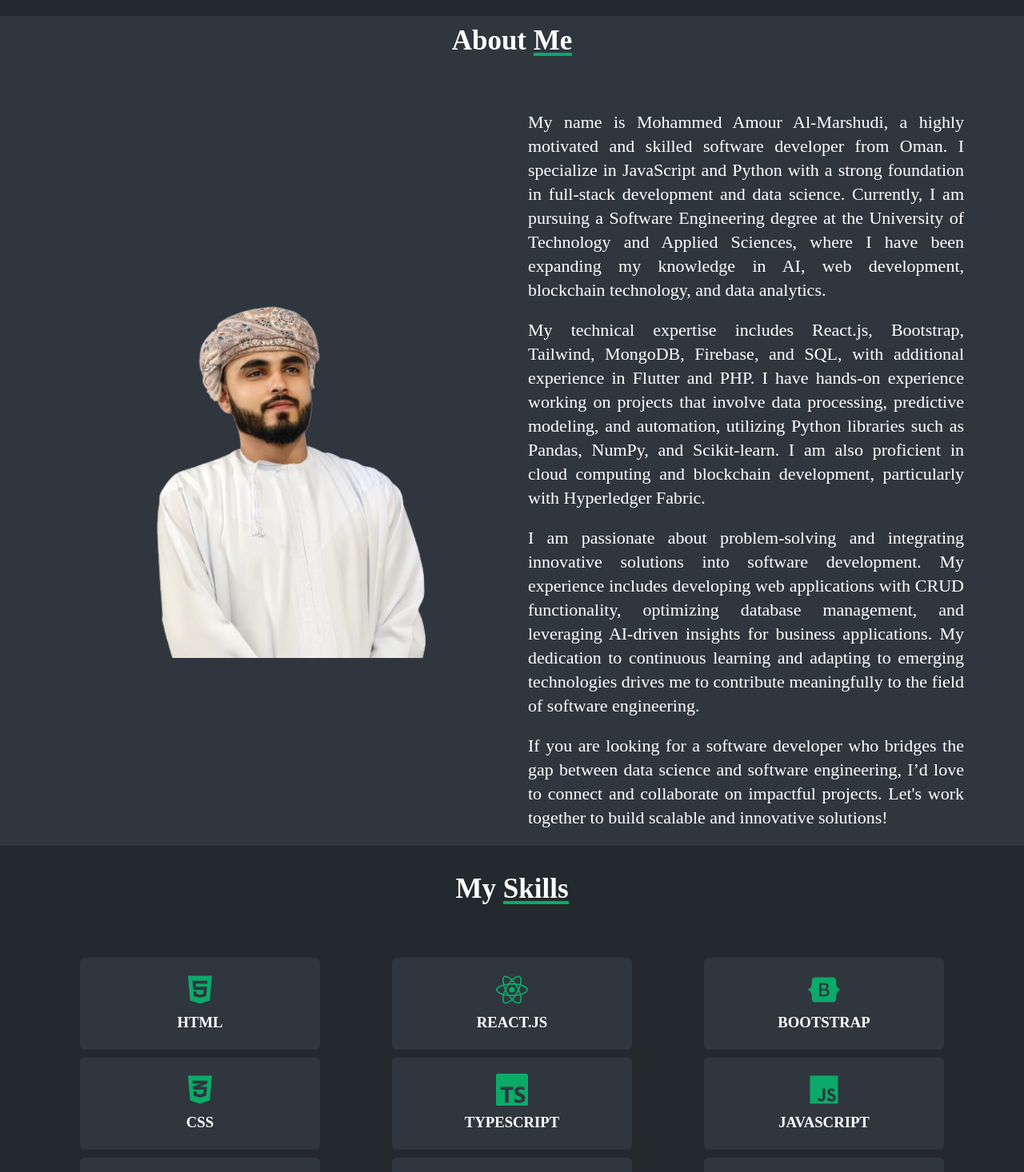
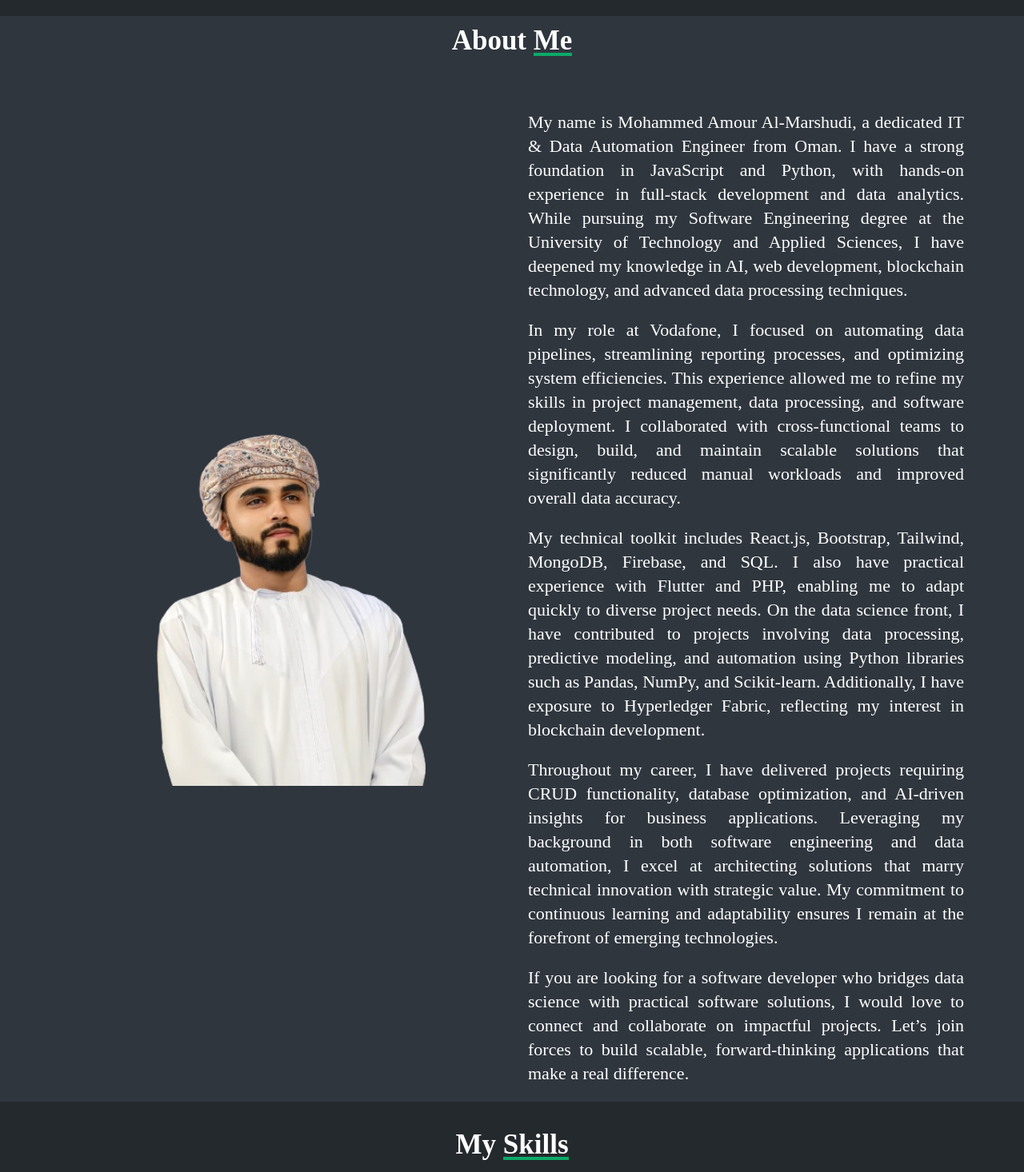
Before and after one commit to marshudi/portfolio, a React (Create React App) app: page / in a window 1280 px wide. Shown: the part 780-2246 px from the top of the page at 80% size. Built offline with nearby package versions, Linux system fonts and the light colour scheme.

Commit message:
update on AboutMe

```diff
--- a/src/components/aboutMe/index.js
+++ b/src/components/aboutMe/index.js
@@ -28,34 +28,47 @@ const AboutMe = () => {
     animateOut="bounceOutLeft"
   >
     <p>
-                    My name is Mohammed Amour Al-Marshudi, a highly motivated and skilled software developer from Oman. I specialize in JavaScript and Python with a strong foundation in full-stack development and data science. Currently, I am pursuing a Software Engineering degree at the University of Technology and Applied Sciences, where I have been expanding my knowledge in AI, web development, blockchain technology, and data analytics.
+      My name is Mohammed Amour Al-Marshudi, a dedicated IT &amp; Data Automation Engineer from Oman. I have a strong foundation in JavaScript and Python, with hands-on experience in full-stack development and data analytics. While pursuing my Software Engineering degree at the University of Technology and Applied Sciences, I have deepened my knowledge in AI, web development, blockchain technology, and advanced data processing techniques.
     </p>
   </ScrollAnimation>
+
   <ScrollAnimation
     animateIn="bounceInRight"
     animateOut="bounceOutLeft"
   >
     <p>
-                    My technical expertise includes React.js, Bootstrap, Tailwind, MongoDB, Firebase, and SQL, with additional experience in Flutter and PHP. I have hands-on experience working on projects that involve data processing, predictive modeling, and automation, utilizing Python libraries such as Pandas, NumPy, and Scikit-learn. I am also proficient in cloud computing and blockchain development, particularly with Hyperledger Fabric.
+      In my role at Vodafone, I focused on automating data pipelines, streamlining reporting processes, and optimizing system efficiencies. This experience allowed me to refine my skills in project management, data processing, and software deployment. I collaborated with cross-functional teams to design, build, and maintain scalable solutions that significantly reduced manual workloads and improved overall data accuracy.
     </p>
   </ScrollAnimation>
+
   <ScrollAnimation
     animateIn="bounceInRight"
     animateOut="bounceOutLeft"
   >
     <p>
-                    I am passionate about problem-solving and integrating innovative solutions into software development. My experience includes developing web applications with CRUD functionality, optimizing database management, and leveraging AI-driven insights for business applications. My dedication to continuous learning and adapting to emerging technologies drives me to contribute meaningfully to the field of software engineering.
+      My technical toolkit includes React.js, Bootstrap, Tailwind, MongoDB, Firebase, and SQL. I also have practical experience with Flutter and PHP, enabling me to adapt quickly to diverse project needs. On the data science front, I have contributed to projects involving data processing, predictive modeling, and automation using Python libraries such as Pandas, NumPy, and Scikit-learn. Additionally, I have exposure to Hyperledger Fabric, reflecting my interest in blockchain development.
     </p>
   </ScrollAnimation>
+
   <ScrollAnimation
     animateIn="bounceInRight"
     animateOut="bounceOutLeft"
   >
     <p>
-                    If you are looking for a software developer who bridges the gap between data science and software engineering, I’d love to connect and collaborate on impactful projects. Let's work together to build scalable and innovative solutions!
+      Throughout my career, I have delivered projects requiring CRUD functionality, database optimization, and AI-driven insights for business applications. Leveraging my background in both software engineering and data automation, I excel at architecting solutions that marry technical innovation with strategic value. My commitment to continuous learning and adaptability ensures I remain at the forefront of emerging technologies.
+    </p>
+  </ScrollAnimation>
+
+  <ScrollAnimation
+    animateIn="bounceInRight"
+    animateOut="bounceOutLeft"
+  >
+    <p>
+      If you are looking for a software developer who bridges data science with practical software solutions, I would love to connect and collaborate on impactful projects. Let’s join forces to build scalable, forward-thinking applications that make a real difference.
     </p>
   </ScrollAnimation>
 </div>
+
             </div>
           </div>
         </div>
```
Also changed, not shown: 2 other files (tests, documents, lock files or other folders). Lines whose indentation alone changed are shown as unchanged.
